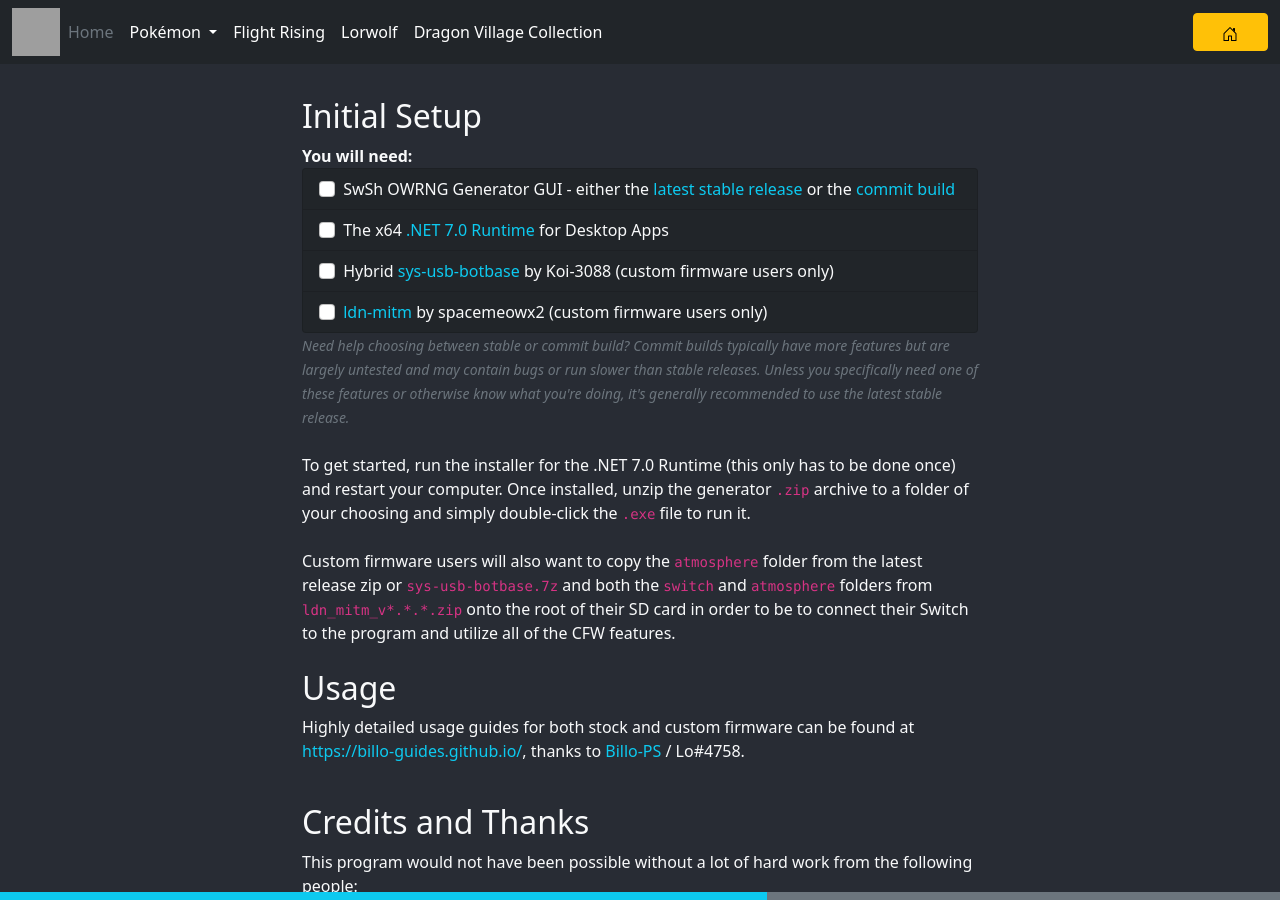
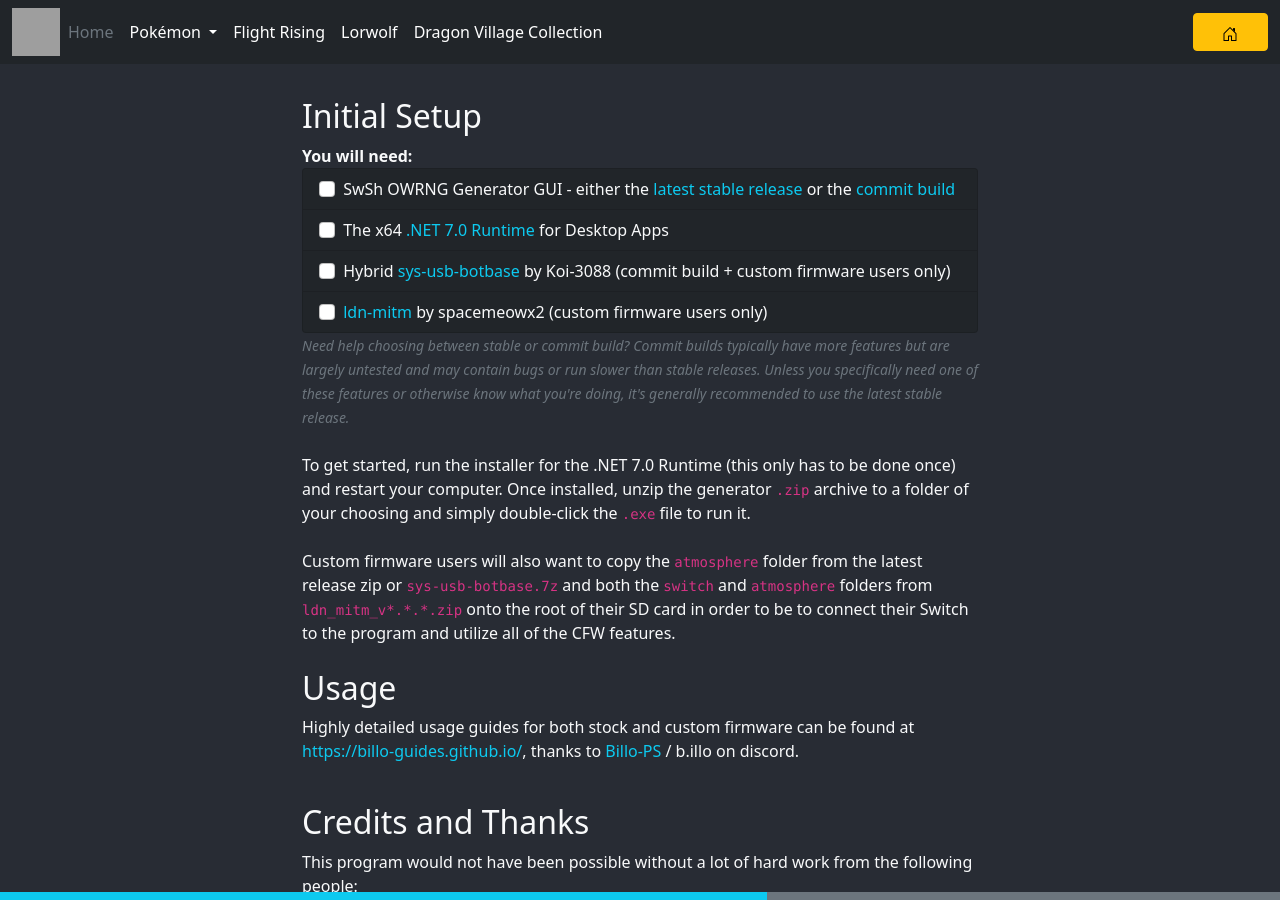
Before and after one commit to LegoFigure11/legofigure11.github.io, a Jekyll site: the page built from misc/swsh-owrng-tool/index.html, in a window 1280 px wide and 900 px high, scrolled down 686 px. Built offline with Jekyll 4.4.1, drawn with Linux system fonts in a browser that asks for light colours; comment, search, counter and statistics services are not loaded; grey boxes are pictures that could not be loaded.

Commit message:
More fixes

```diff
--- a/misc/swsh-owrng-tool/index.html
+++ b/misc/swsh-owrng-tool/index.html
@@ -48,7 +48,7 @@ permalink: /misc/swsh-owrng-tool/
     </li>
     <li class="list-group-item bg-dark text-light">
       <input id="botbase" class="form-check-input me-1" type="checkbox">
-      <label for="botbase">Hybrid <a href="https://github.com/Koi-3088/sys-usb-botbase/releases/latest" class="text-info text-decoration-none" target="_blank">sys-usb-botbase</a> by Koi-3088 (custom firmware users only)</label>
+      <label for="botbase">Hybrid <a href="https://github.com/Koi-3088/sys-usb-botbase/releases/latest" class="text-info text-decoration-none" target="_blank">sys-usb-botbase</a> by Koi-3088 (commit build + custom firmware users only)</label>
     </li>
     <li class="list-group-item bg-dark text-light">
       <input id="ldnmitm" class="form-check-input me-1" type="checkbox">
@@ -77,7 +77,7 @@ permalink: /misc/swsh-owrng-tool/
   <p>
     Highly detailed usage guides for both stock and custom firmware can be found at
     <a href="https://billo-guides.github.io/" class="text-info text-decoration-none" target="_blank">https://billo-guides.github.io/</a>, thanks to
-    <a class="text-decoration-none text-info" href="https://github.com/Billo-PS" target="_blank">Billo-PS</a> / Lo#4758.
+    <a class="text-decoration-none text-info" href="https://github.com/Billo-PS" target="_blank">Billo-PS</a> / b.illo on discord.
   </p>
 </div>
 <br />
```
